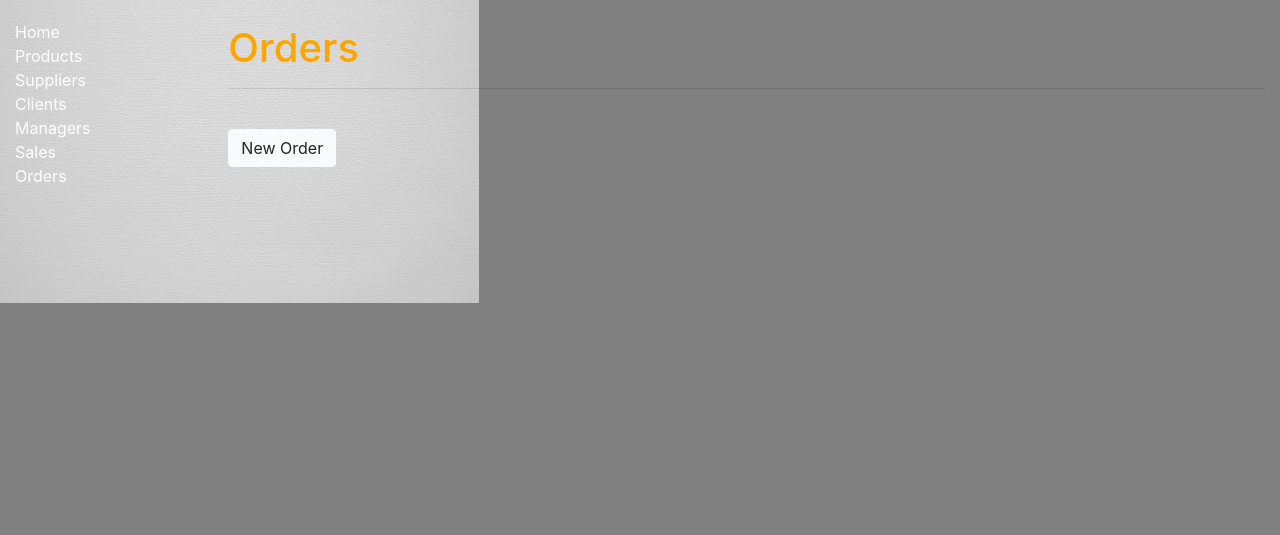
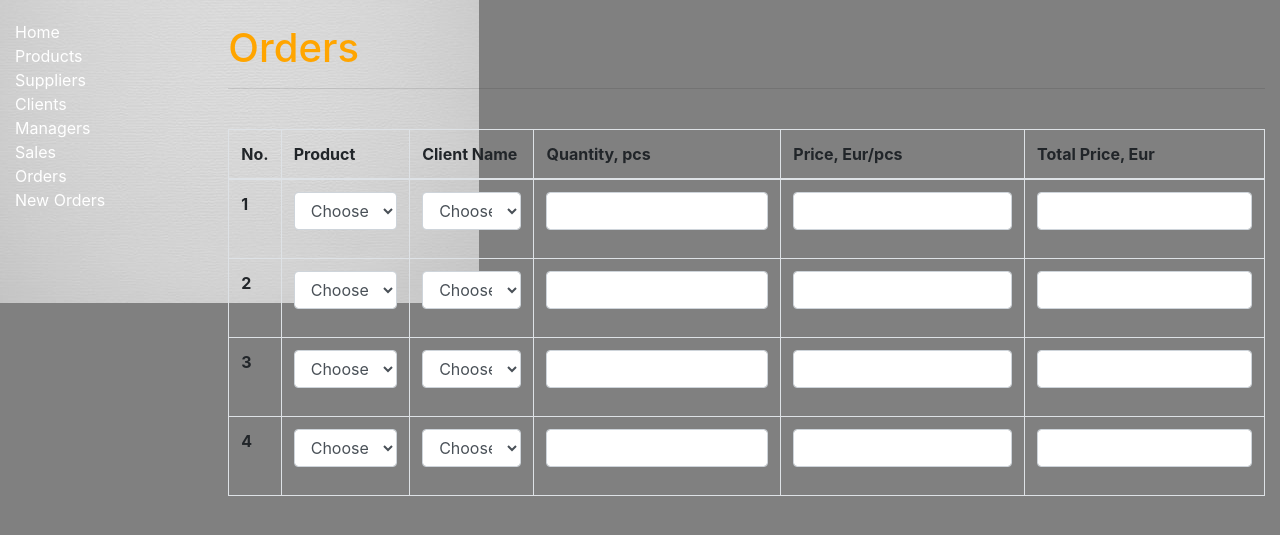
Before and after one commit to algimantasne/project, a Django app: page /library/orders/ in a window 1280 px wide. Shown: the part 57-592 px from the top of the page. Run offline with Django 4.2, Linux system fonts and the light colour scheme; data that the repository does not hold is empty; some libraries are stand-ins or nearby versions; some web fonts are replaced.

Commit message:
Add files via upload

```diff
--- a/myProject/vvsystem/library/templates/base.html
+++ b/myProject/vvsystem/library/templates/base.html
@@ -68,6 +68,7 @@
                 <li><a href="{% url 'managers' %}">Managers</a></li>
                 <li><a href="{% url 'sales' %}">Sales</a></li>
                 <li><a href="{% url 'orders' %}">Orders</a></li>
+                <li><a href="{% url 'newOrders' %}">New Orders</a></li>
 
             </ul>
             {% endblock %}
--- a/myProject/vvsystem/library/templates/order.html
+++ b/myProject/vvsystem/library/templates/order.html
@@ -1,9 +1,5 @@
 {% extends "base.html" %}
 
 {% block content %}
-    <div class="container order">
-<br>
-    <h4>{{ sale.amount }}</h4>
-
-    </div>
+    <h1>order</h1>
 {% endblock %}
--- a/myProject/vvsystem/library/templates/orders.html
+++ b/myProject/vvsystem/library/templates/orders.html
@@ -3,26 +3,161 @@
 {% block content %}
 
 <style>
-
     h1 {
     color: orange;
     }
-
     li {
     color: orange;
     }
-
 </style>
 
 <br>
   <h1>Orders</h1>
 <hr>
 <br>
-  {% for a in expenses %}
-    <li><a href="{% url 'expense' a.id %}">{{a.amount}}</a></li>
-  {% endfor %}
+<table class="table table-bordered">
+  <thead>
+    <tr>
+      <th scope="col">No.</th>
+      <th scope="col">Product</th>
+      <th scope="col">Client Name</th>
+      <th scope="col">Quantity, pcs</th>
+      <th scope="col">Price, Eur/pcs</th>
+      <th scope="col">Total Price, Eur</th>
+    </tr>
+  </thead>
+  <tbody>
+    <tr>
+      <th scope="row">1</th>
+      <td>
+        <div class="form-group">
+          <select class="form-control">
+            <option selected>Choose...</option>
+          </select>
+        </div>
+      </td>
+      <td>
+        <div class="form-group">
+          <select class="form-control">
+            <option selected>Choose...</option>
+          </select>
+        </div>
+      </td>
+      <td>
+        <div class="input-group">
+          <input type="text" class="form-control">
+        </div>
+      </td>
+      <td>
+        <div class="input-group">
+          <input type="text" class="form-control">
+        </div>
+      </td>
+      <td>
+        <div class="input-group">
+          <input type="text" class="form-control">
+        </div>
+      </td>
+    </tr>
+    <tr>
+      <th scope="row">2</th>
+      <td>
+        <div class="form-group">
+          <select class="form-control">
+            <option selected>Choose...</option>
+          </select>
+        </div>
+      </td>
+      <td>
+        <div class="form-group">
+          <select class="form-control">
+            <option selected>Choose...</option>
+          </select>
+        </div>
+      </td>
+      <td>
+        <div class="input-group">
+          <input type="text" class="form-control">
+        </div>
+      </td>
+      <td>
+        <div class="input-group">
+          <input type="text" class="form-control">
+        </div>
+      </td>
+      <td>
+        <div class="input-group">
+          <input type="text" class="form-control">
+        </div>
+      </td>
+    </tr>
+    <tr>
+      <th scope="row">3</th>
+      <td>
+        <div class="form-group">
+          <select class="form-control">
+            <option selected>Choose...</option>
+          </select>
+        </div>
+      </td>
+      <td>
+        <div class="form-group">
+          <select class="form-control">
+            <option selected>Choose...</option>
+          </select>
+        </div>
+      </td>
+      <td>
+        <div class="input-group">
+          <input type="text" class="form-control">
+        </div>
+      </td>
+      <td>
+        <div class="input-group">
+          <input type="text" class="form-control">
+        </div>
+      </td>
+      <td>
+        <div class="input-group">
+          <input type="text" class="form-control">
+        </div>
+      </td>
+    </tr>
+    <tr>
+      <th scope="row">4</th>
+      <td>
+        <div class="form-group">
+          <select class="form-control">
+            <option selected>Choose...</option>
+          </select>
+        </div>
+      </td>
+      <td>
+        <div class="form-group">
+          <select class="form-control">
+            <option selected>Choose...</option>
+          </select>
+        </div>
+      </td>
+      <td>
+        <div class="input-group">
+          <input type="text" class="form-control">
+        </div>
+      </td>
+      <td>
+        <div class="input-group">
+          <input type="text" class="form-control">
+        </div>
+      </td>
+      <td>
+        <div class="input-group">
+          <input type="text" class="form-control">
+        </div>
+      </td>
+    </tr>
+  </tbody>
+</table>
 
 
-       <button type="button" class="btn btn-light">New Order</button>
 
 {% endblock %}
```
Also changed, not shown: myProject/vvsystem/library/templates/newOrder.html (added, +13 -0 lines), myProject/vvsystem/library/templates/newOrders.html (added, +16 -0 lines).
